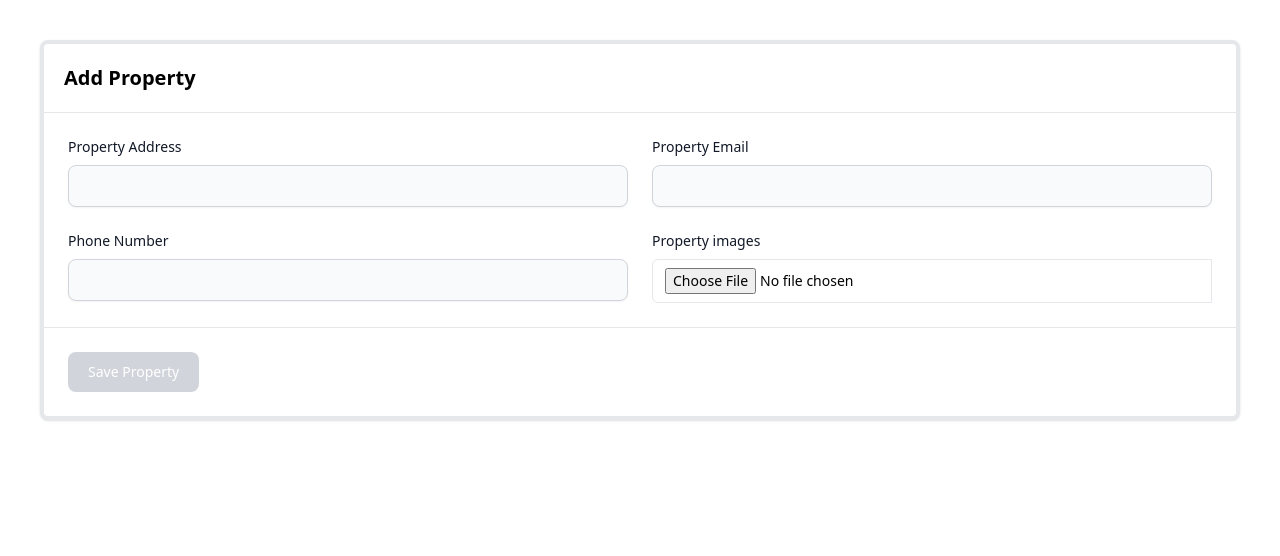
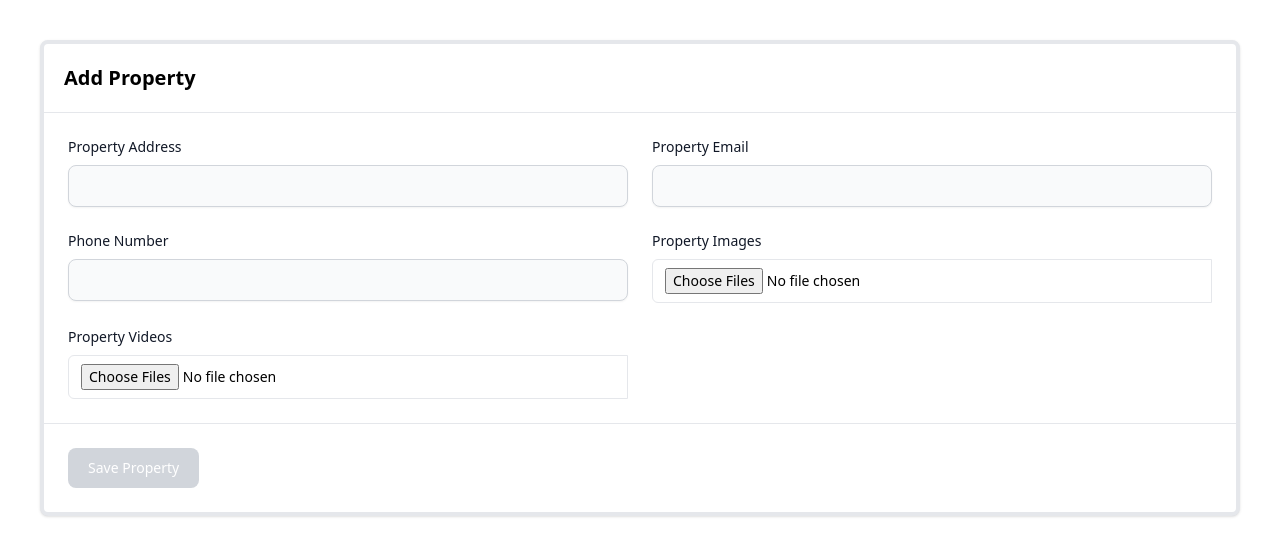
Before and after one commit to Ramesh151/cilent, a React (Vite) app: page /addproperty in a window 1280 px wide. Shown: the top 556 px of the page. Built offline with nearby package versions, Linux system fonts and the light colour scheme; no server answers.

Commit message:
Update AddProperty.jsx

```diff
--- a/src/components/AddProperty.jsx
+++ b/src/components/AddProperty.jsx
@@ -1,5 +1,6 @@
 import React, { useEffect, useState } from "react";
 import axios from "axios";
+
 const Add = () => {
   const [buttonDisabled, setButtonDisabled] = useState(true);
   const [loading, setLoading] = React.useState(false);
@@ -8,6 +9,7 @@ const Add = () => {
     email: "",
     phoneNumber: "",
     images: null,
+    videos: null,
   });
 
   useEffect(() => {
@@ -15,7 +17,7 @@ const Add = () => {
       formData.address.length > 0 &&
       formData.email.length > 0 &&
       formData.phoneNumber.length > 0 &&
-      formData.images !== ""
+      (formData.images !== null || formData.videos !== null)
     ) {
       setButtonDisabled(false);
     } else {
@@ -31,29 +33,44 @@ const Add = () => {
     }));
   };
 
-  const handleimagesChange = (e) => {
+  const handleImagesChange = (e) => {
     setFormData((prevState) => ({
       ...prevState,
-      images: e.target.files[0],
+      images: e.target.files,
+    }));
+  };
+
+  const handleVideosChange = (e) => {
+    setFormData((prevState) => ({
+      ...prevState,
+      videos: e.target.files,
     }));
   };
 
   const handleSubmit = async (e) => {
     e.preventDefault();
-    const formDataObject = {
-      address: formData.address,
-      email: formData.email,
-      phoneNumber: formData.phoneNumber,
-      images: formData.images,
-    };
+    const formDataObject = new FormData();
+    formDataObject.append("address", formData.address);
+    formDataObject.append("email", formData.email);
+    formDataObject.append("phoneNumber", formData.phoneNumber);
+    if (formData.images) {
+      for (let i = 0; i < formData.images.length; i++) {
+        formDataObject.append("images", formData.images[i]);
+      }
+    }
+    if (formData.videos) {
+      for (let i = 0; i < formData.videos.length; i++) {
+        formDataObject.append("videos", formData.videos[i]);
+      }
+    }
 
     console.log(formDataObject);
 
     try {
       setLoading(true);
       const response = await axios.post(
-        "https://server-jvhw.onrender.com/api/addproperty",
-        formData,
+        "http://localhost:8000/api/addproperty",
+        formDataObject,
         {
           headers: {
             "Content-Type": "multipart/form-data",
@@ -65,15 +82,17 @@ const Add = () => {
       console.log("Property add failed", error.message);
     } finally {
       setLoading(false);
-    }
 
       setFormData({
         address: "",
         email: "",
         phoneNumber: "",
         images: null,
+        videos: null,
       });
+    }
   };
+
   return (
     <div>
       <form onSubmit={handleSubmit}>
@@ -83,7 +102,6 @@ const Add = () => {
               {loading ? "Loading.." : "Add Property"}
             </h3>
           </div>
-
           <div className="p-6 space-y-6">
             <div className="grid grid-cols-6 gap-6">
               <div className="col-span-6 sm:col-span-3">
@@ -145,15 +163,33 @@ const Add = () => {
                   htmlFor="images"
                   className="text-sm font-medium text-gray-900 block mb-2"
                 >
-                  Property images
+                  Property Images
                 </label>
-
                 <input
                   type="file"
                   id="images"
                   name="images"
-                  accept="images/*"
-                  onChange={handleimagesChange}
+                  accept="image/*"
+                  multiple
+                  onChange={handleImagesChange}
+                  className="block w-full cursor-pointer appearance-none rounded-l-md border border-gray-200 bg-white px-3 py-2 text-sm transition focus:z-10 focus:border-blue-600 focus:outline-none focus:ring-1 focus:ring-blue-600 disabled:cursor-not-allowed disabled:bg-gray-200 disabled:opacity-75"
+                />
+              </div>
+
+              <div className="col-span-6 sm:col-span-3">
+                <label
+                  htmlFor="videos"
+                  className="text-sm font-medium text-gray-900 block mb-2"
+                >
+                  Property Videos
+                </label>
+                <input
+                  type="file"
+                  id="videos"
+                  name="videos"
+                  accept="video/*"
+                  multiple
+                  onChange={handleVideosChange}
                   className="block w-full cursor-pointer appearance-none rounded-l-md border border-gray-200 bg-white px-3 py-2 text-sm transition focus:z-10 focus:border-blue-600 focus:outline-none focus:ring-1 focus:ring-blue-600 disabled:cursor-not-allowed disabled:bg-gray-200 disabled:opacity-75"
                 />
               </div>
```
Lines whose indentation alone changed are shown as unchanged.
